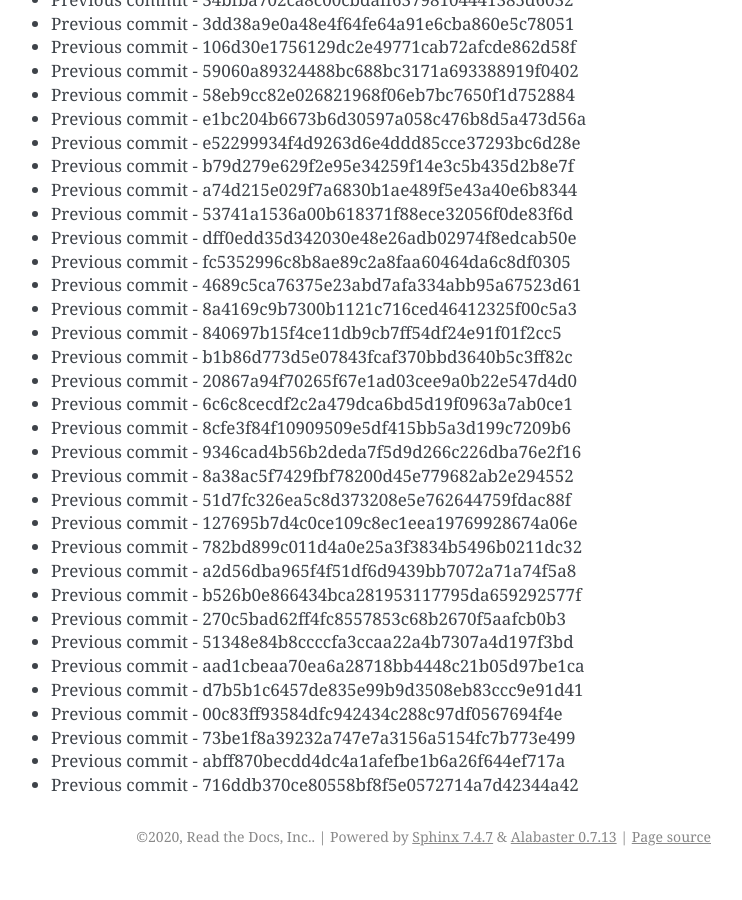
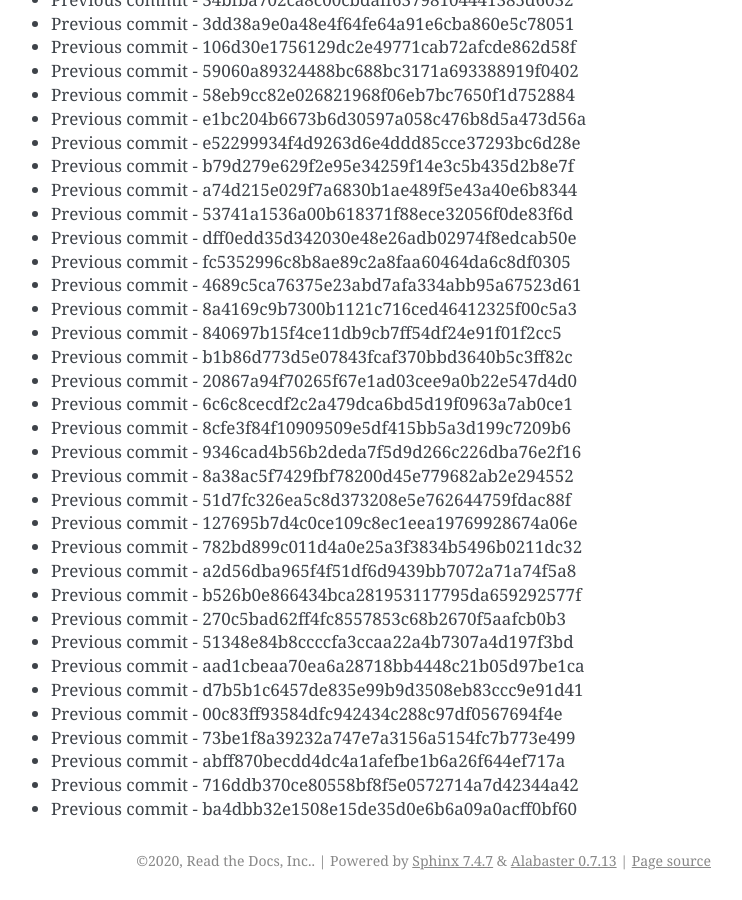
Before and after one commit to readthedocs/rtd-git-stresstest, a Sphinx documentation site: the page built from docs/updates.rst, in a window 1280 px wide and 900 px high, scrolled down 103363 px. Shown: the whole window, without its empty margins (399-1141 px from the left). Built offline with Sphinx 7.4.7, drawn with Linux system fonts in a browser that asks for light colours; before the commit the page ends 104239 px from its top, so only the background shows below that.

Commit message:
Generating commit from previous: ba4dbb32e1508e15de35d0e6b6a09a0acff0bf60

```diff
--- a/docs/updates.rst
+++ b/docs/updates.rst
@@ -4375,3 +4375,4 @@ It can be tested for any performance characteristics.
 * Previous commit - 73be1f8a39232a747e7a3156a5154fc7b773e499
 * Previous commit - abff870becdd4dc4a1afefbe1b6a26f644ef717a
 * Previous commit - 716ddb370ce80558bf8f5e0572714a7d42344a42
+* Previous commit - ba4dbb32e1508e15de35d0e6b6a09a0acff0bf60
```
